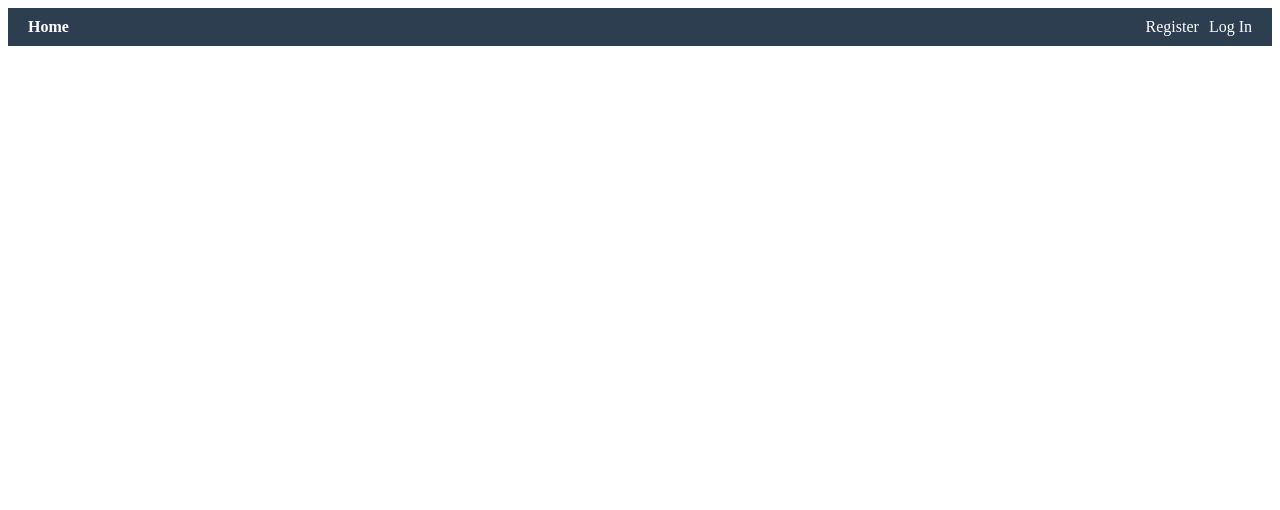
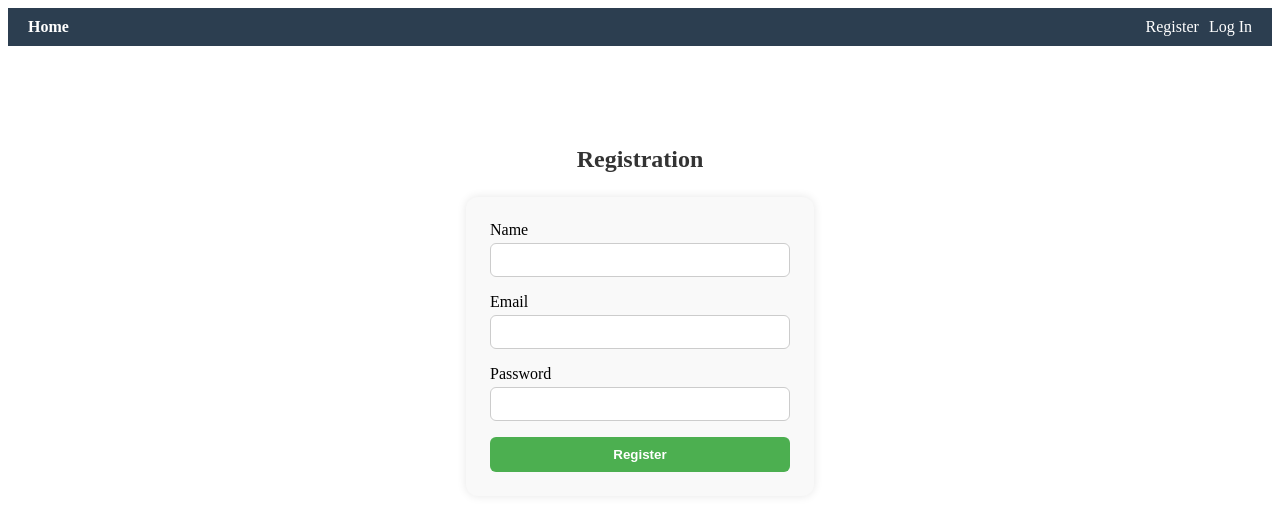
Before and after one commit to Ryutakate/goit-react-hw-08, a React (Vite) app: page /register in a window 1280 px wide. Shown: the top 510 px of the page. Built offline with nearby package versions, Linux system fonts and the light colour scheme.

Commit message:
add src components and app.jsx v-3

```diff
--- a/src/App.jsx
+++ b/src/App.jsx
@@ -1,8 +1,7 @@
-import { lazy, useEffect } from 'react';
+import { lazy } from 'react';
 import { Route, Routes } from 'react-router-dom';
-import { useDispatch, useSelector } from 'react-redux';
-import { refreshUser } from './redux/auth/operations';
-import { selectIsLoggedIn, selectIsRefreshing } from './redux/auth/selectors';
+import { useSelector } from 'react-redux';
+import { selectIsLoggedIn } from './redux/auth/selectors';
 import { PrivateRoute } from './components/RouteGuards/PrivateRoute';
 import { RestrictedRoute } from './components/RouteGuards/RestrictedRoute';
 import Layout from './components/Layout/Layout';
@@ -13,17 +12,9 @@ const LoginPage = lazy(() => import('./pages/LoginPage/LoginPage'));
 const ContactsPage = lazy(() => import('./pages/ContactsPage/ContactsPage'));
 
 export default function App() {
-  const dispatch = useDispatch();
-  const isRefreshing = useSelector(selectIsRefreshing);
+  const isLoggedIn = useSelector(selectIsLoggedIn);
 
-
-  useEffect(() => {
-    dispatch(refreshUser());
-  }, [dispatch]);
-
-  return isRefreshing ? (
-    <b>Refreshing user...</b>
-  ) : (
+  return (
     <Routes>
       <Route path="/" element={<Layout />}>
         <Route index element={<HomePage />} />
--- a/src/components/Layout/Layout.jsx
+++ b/src/components/Layout/Layout.jsx
@@ -1,11 +1,14 @@
+import { Outlet } from 'react-router-dom';
 import AppBar from '../AppBar/AppBar';
 import css from './Layout.module.css';
 
-const Layout = ({ children }) => {
+const Layout = () => {
     return (
         <div>
             <AppBar />
-            <main className={css.container}>{children}</main>
+            <main className={css.container}>
+                <Outlet />
+            </main>
         </div>
     );
 };
--- a/src/redux/auth/operations.js
+++ b/src/redux/auth/operations.js
@@ -1,5 +1,8 @@
 import { createAsyncThunk } from '@reduxjs/toolkit';
 import axios from 'axios';
+
+axios.defaults.baseURL = 'https://connections-api.goit.global';
+
 
 const setToken = token => {
     axios.defaults.headers.common.Authorization = `Bearer ${token}`;
--- a/src/redux/contacts/operations.js
+++ b/src/redux/contacts/operations.js
@@ -1,7 +1,5 @@
 import { createAsyncThunk } from '@reduxjs/toolkit';
 import axios from 'axios';
-
-axios.defaults.baseURL = 'https://connections-api.goit.global/docs/#/';
 
 export const fetchContacts = createAsyncThunk(
     'contacts/fetchAll',
--- a/src/redux/filters/selectors.js
+++ b/src/redux/filters/selectors.js
@@ -0,0 +1 @@
+export const selectFilter = state => state.filters;
--- a/src/redux/filters/slice.js
+++ b/src/redux/filters/slice.js
@@ -15,6 +15,5 @@ const filtersSlice = createSlice({
 });
 
 export const { changeFilter } = filtersSlice.actions;
-export const selectNameFilter = (state) => state.filters.name;
 
 export default filtersSlice.reducer;
```
